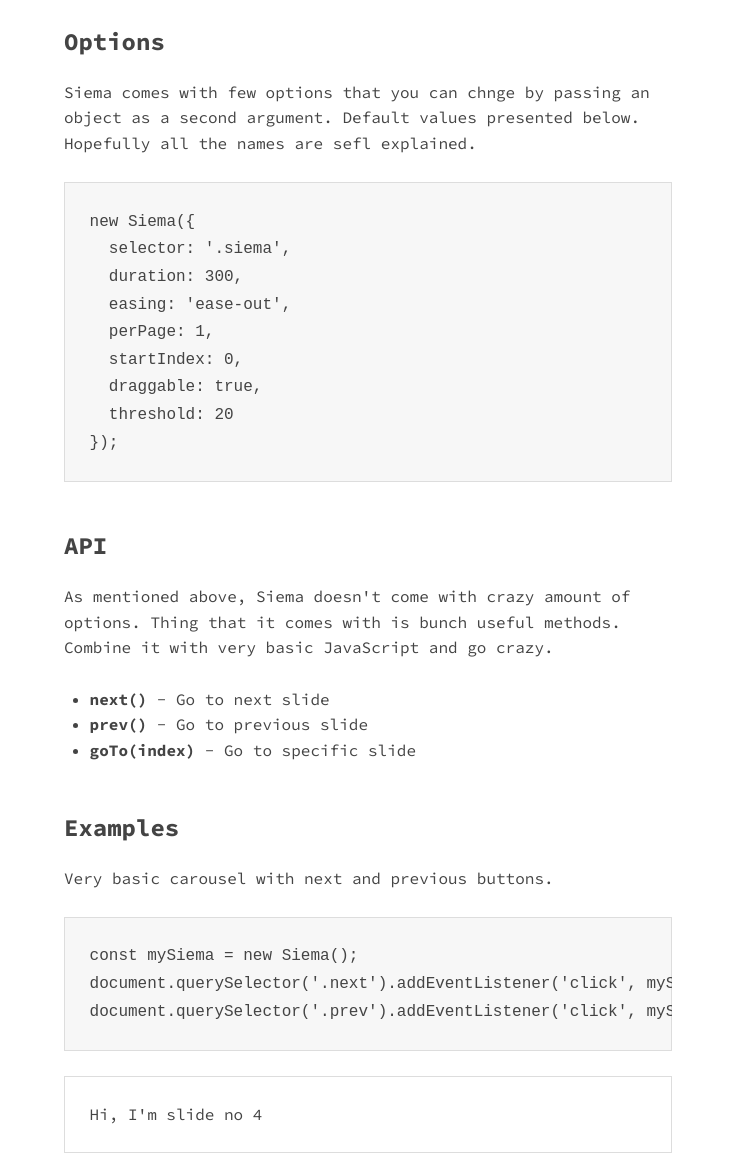
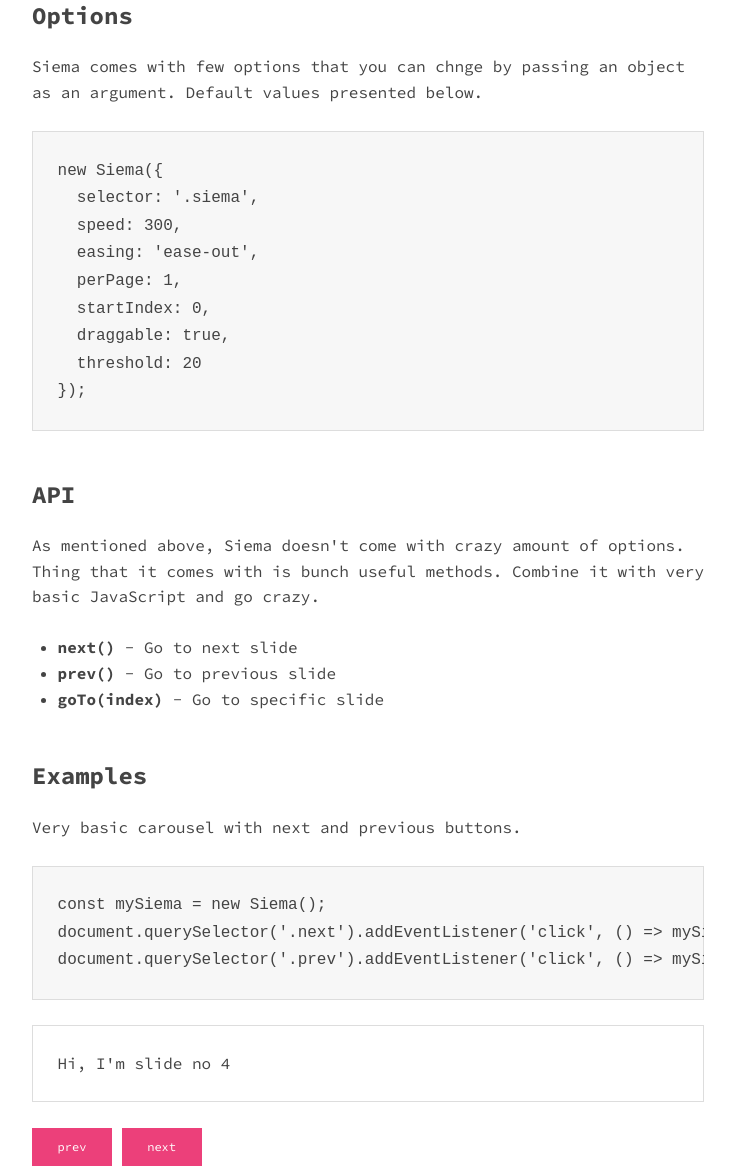
Before and after one commit to pawelgrzybek/siema, a website: page index.html in a window 1280 px wide. Shown: the part 1277-2446 px from the top of the page, without its empty margins (272-1007 px from the left). Drawn offline with Linux system fonts and the light colour scheme; files that its build step writes are made by us from their sources.

Commit message:
add sit to repo

```diff
--- a/index.html
+++ b/index.html
@@ -28,7 +28,7 @@
   <link rel="stylesheet" type="text/css" href="style.css">
   <link href="https://fonts.googleapis.com/css?family=Source+Code+Pro:400,700" rel="stylesheet">
 
-  <script src="dist/siema.min.js"></script>
+  <script src="src/siema.js"></script>
 </head>
 <body>
 
@@ -39,14 +39,14 @@
         Siema
         <span class="title__desc">Lightweight and simple carousel in pure JavaScript</span>
       </h1>
-      <p>Building another grid system or slider in 2016 sounds like a stupid idea. Thats why I built one. It is very lightweight (just 1kb  gziped) and comes with no dependencies. It comes with no styling and no crazy functionality. As Brad Frost said "do that shit yourself". If you need some more complex tool I highly recommend <a href="http://flickity.metafizzy.co/">Flickity</a> by David DeSandro or <a href="http://idangero.us/swiper/">Swiper</a>. By the way - I built a <a href="https://pawelgrzybek.com/do-you-really-need-another-grid-system/">grid system</a> too :)</p>
+      <p>Creating another grid system or carousel framework sounds like a stupid idea? I did it! Crazy lightweight (just 1kb  gziped), no dependencies and no styling. As Brad Frost said once "do that shit yourself". If you need some more powerful library I recommend <a href="http://flickity.metafizzy.co/">Flickity</a> by David DeSandro or <a href="http://idangero.us/swiper/">Swiper</a> by iDangero team. By the way - I built a <a href="https://pawelgrzybek.com/do-you-really-need-another-grid-system/">grid system</a> too :)</p>
       <!-- !!!VIDEO HERE!!! -->
     </section>
 
     <!-- instalation -->
     <section class="section">
           <h2>Installation</h2>
-          <p>Setup is trivially easy. Let's add markup.</p>
+          <p>Setup is trivially easy. A little bit of markup...</p>
 <pre><code>&lt;div class=&quot;siema&quot;&gt;
   &lt;div&gt;Hi, I'm slide no 1&lt;/div&gt;
   &lt;div&gt;Hi, I'm slide no 2&lt;/div&gt;
@@ -69,10 +69,10 @@
     <!-- Options -->
     <section class="section">
       <h2>Options</h2>
-      <p>Siema comes with few options that you can chnge by passing an object as a second argument. Default values presented below. Hopefully all the names are sefl explained.</p>
+      <p>Siema comes with few options that you can chnge by passing an object as an argument. Default values presented below.</p>
 <pre><code>new Siema({
   selector: '.siema',
-  duration: 300,
+  speed: 300,
   easing: 'ease-out',
   perPage: 1,
   startIndex: 0,
@@ -100,8 +100,8 @@
 
       <p>Very basic carousel with next and previous buttons.</p>
 <pre><code>const mySiema = new Siema();
-document.querySelector('.next').addEventListener('click', mySiema.next);
-document.querySelector('.prev').addEventListener('click', mySiema.prev);</code></pre>
+document.querySelector('.next').addEventListener('click', () => mySiema.next());
+document.querySelector('.prev').addEventListener('click', () => mySiema.prev());</code></pre>
 
       <div class="siema js-siema">
         <div><div class="siema__inside">Hi, I'm slide no 1</div></div>
@@ -120,8 +120,8 @@
           selector: '.js-siema',
           startIndex: 3
         });
-        document.querySelector('.next').addEventListener('click', mySiema.next);
-        document.querySelector('.prev').addEventListener('click', mySiema.prev);
+        document.querySelector('.next').addEventListener('click', () => mySiema.next());
+        document.querySelector('.prev').addEventListener('click', () => mySiema.prev());
       </script>
 
 
--- a/src/siema.js
+++ b/src/siema.js
@@ -26,34 +26,6 @@
 
     // Build markup and apply required styling to elements
     this.init();
-
-    // go to prev slide
-    this.prev = () => {
-      if (this.currentSlide === 0) {
-        this.currentSlide = this.innerElementsCount - this.config.perPage;
-      }
-      else {
-        this.currentSlide--;
-      }
-      this.slideToCurrent();
-    };
-
-    // go to next slide
-    this.next = () => {
-      if (this.currentSlide === this.innerElementsCount - this.config.perPage) {
-        this.currentSlide = 0;
-      }
-      else {
-        this.currentSlide++;
-      }
-      this.slideToCurrent();
-    };
-
-    // to to index
-    this.goTo = (index) => {
-      this.currentSlide = Math.min(Math.max(index, 0), this.innerElementsCount - 1);
-      this.slideToCurrent();
-    };
 
     // if elements is draggable
     if (this.config.draggable) {
@@ -108,6 +80,34 @@
     this.selector.appendChild(this.sliderFrame);
   };
 
+  // go to prev slide
+  Siema.prototype.prev = function prev() {
+    if (this.currentSlide === 0) {
+      this.currentSlide = this.innerElementsCount - this.config.perPage;
+    }
+    else {
+      this.currentSlide--;
+    }
+    this.slideToCurrent();
+  };
+
+  // go to next slide
+  Siema.prototype.next = function next() {
+    if (this.currentSlide === this.innerElementsCount - this.config.perPage) {
+      this.currentSlide = 0;
+    }
+    else {
+      this.currentSlide++;
+    }
+    this.slideToCurrent();
+  };
+
+  // to to index
+  Siema.prototype.goTo = (index) => {
+    this.currentSlide = Math.min(Math.max(index, 0), this.innerElementsCount - 1);
+    this.slideToCurrent();
+  };
+
   // slide to current slide
   // should be triggered always after changing currentSlide
   Siema.prototype.slideToCurrent = function slideToCurrent() {
--- a/style.css
+++ b/style.css
@@ -47,7 +47,7 @@
 /* center stuff on the page */
 .page {
   width: 100%;
-  max-width: 40rem;
+  max-width: 44rem;
   margin: 3.2rem auto;
   padding: 0 1rem;
 }
```
Also changed, not shown: dist/siema.min.js (added), 1 other file.
